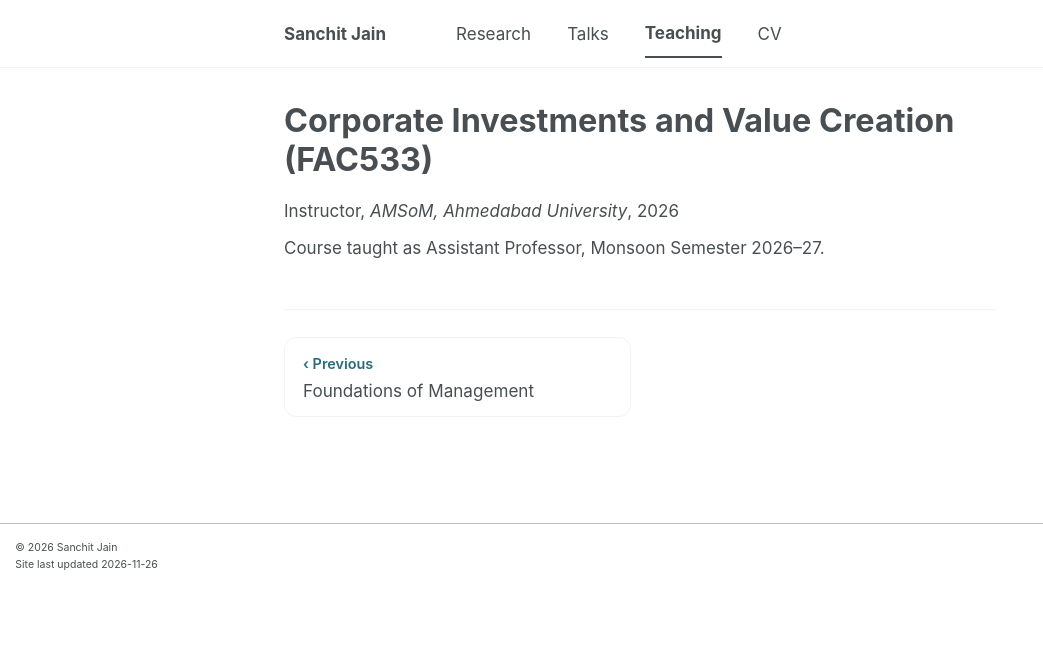
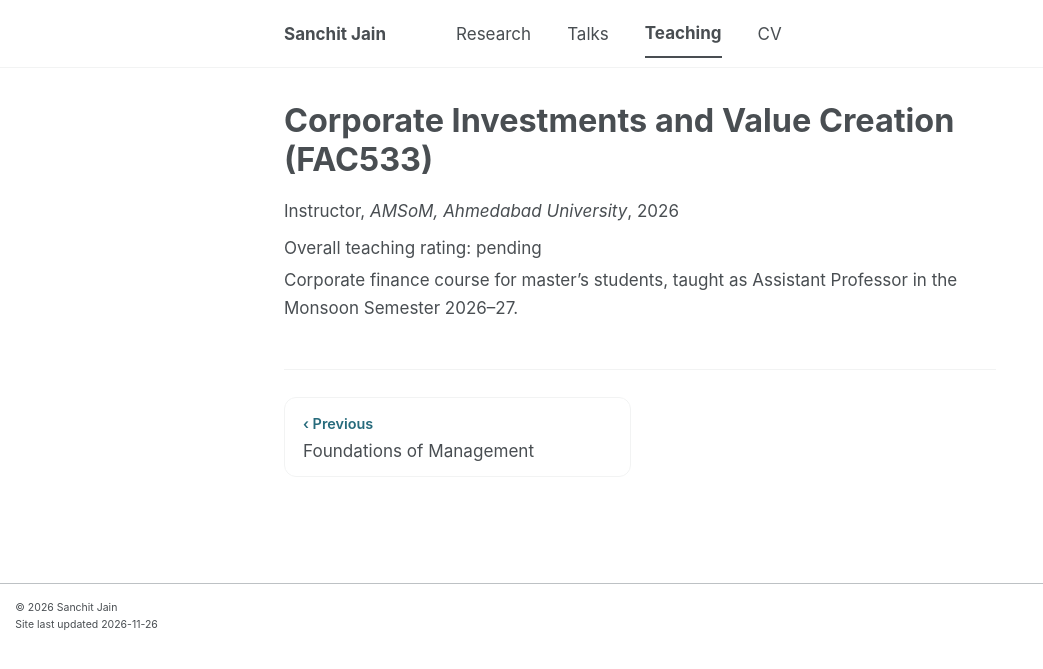
Before and after one commit to casanchitjain/casanchitjain.github.io, a Jekyll site: the page built from _teaching/2026-07-01-corporate-investments-and-value-creation.md, in a window 1280 px wide. Shown: the top 669 px of the page, without its empty margins (0-1043 px from the left). Built offline with Jekyll 4.4.1, drawn with Linux system fonts in a browser that asks for light colours; a script bundle is joined from its source files by our own code; library files that are not in the unit come from our copies.

Commit message:
Give Teaching page courses a consistent layout
Each course now shows title, role/venue/year, a one-line description and an
overall teaching rating line, driven by excerpt and rating front matter. The
Corporate Investments course is described as a master's corporate finance
course with its rating pending.

```diff
--- a/_includes/archive-single.html
+++ b/_includes/archive-single.html
@@ -43,6 +43,8 @@
         {{ post.type }}, <i>{{ post.venue }}</i>,
         {{ post.date | default: "1900-01-01" | date: "%Y" }}
       </p>
+      {% if post.excerpt %}<p class="course-desc">{{ post.excerpt | markdownify | remove: '<p>' | remove: '</p>' }}</p>{% endif %}
+      {% if post.rating %}<p class="course-rating">Overall teaching rating: {{ post.rating }}</p>{% endif %}
 
     {% elsif post.collection == 'publications' %}
 
@@ -89,7 +91,7 @@
       </p>
     {% endif %}
 
-    {% if include.show_excerpt != false %}
+    {% if include.show_excerpt != false and post.collection != 'teaching' %}
   {% if post.excerpt and site.read_more != 'enabled' %}
     <p class="archive__item-excerpt" itemprop="description">
       {{ post.excerpt | markdownify }}
--- a/_layouts/single.html
+++ b/_layouts/single.html
@@ -39,6 +39,7 @@ layout: default
     {{ page.type }}, <i>{{ page.venue }}</i>,
     {{ page.date | default: "1900-01-01" | date: "%Y" }}
   </p>
+  {% if page.rating %}<p class="course-rating">Overall teaching rating: {{ page.rating }}</p>{% endif %}
 
 {% elsif page.collection == 'publications' %}
 
--- a/_sass/layout/_clean.scss
+++ b/_sass/layout/_clean.scss
@@ -405,3 +405,9 @@ body .archive__item {
   margin: 0 0 0.4rem;
   font-size: 0.9rem;
 }
+
+.course-desc,
+.course-rating {
+  margin: 0.2rem 0;
+  font-size: 0.95rem;
+}
--- a/_teaching/2026-07-01-corporate-investments-and-value-creation.md
+++ b/_teaching/2026-07-01-corporate-investments-and-value-creation.md
@@ -6,6 +6,8 @@ permalink: /teaching/corporate-investments-and-value-creation
 venue: "AMSoM, Ahmedabad University"
 date: 2026-07-01
 location: "Ahmedabad, India"
+excerpt: "Corporate finance course for master's students, taught as Assistant Professor in the Monsoon Semester 2026–27."
+rating: "pending"
 ---
 
-Course taught as Assistant Professor, Monsoon Semester 2026–27.
+Corporate finance course for master's students, taught as Assistant Professor in the Monsoon Semester 2026–27.
```
Also changed, not shown: _teaching/2025-02-01-epgp-financial-reporting.md (+2 -2 lines), _teaching/2025-04-01-foundations-of-management.md (+2 -1 lines).
